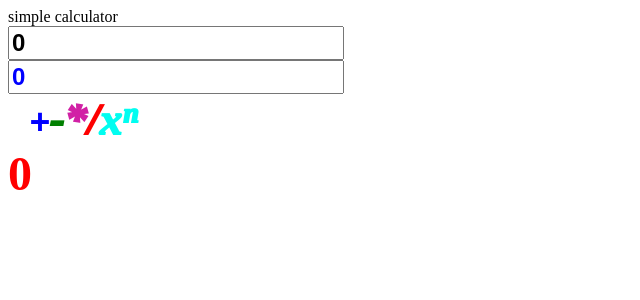
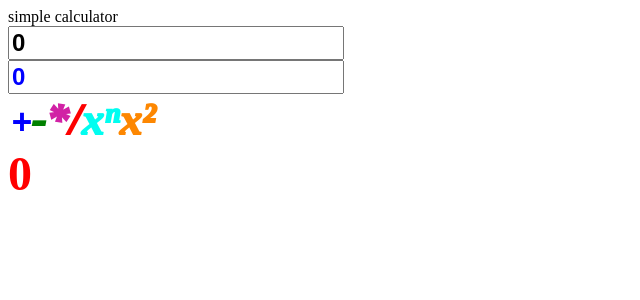
Before and after one commit to I2k3/testing-calculatorr, an Angular app: page / in a window 1280 px wide. Shown: the top 300 px of the page, without its empty margins (0-640 px from the left). Built offline with nearby package versions, Linux system fonts and the light colour scheme.

Commit message:
Create branch sqr

```diff
--- a/src/app/ui/ui.component.css
+++ b/src/app/ui/ui.component.css
@@ -56,3 +56,9 @@
     font-size: 45px;
     font-weight: 1000;
 }
+.sqr-button {
+    cursor: pointer;
+    color: rgb(253, 135, 1);
+    font-size: 45px;
+    font-weight: 1000;
+}
--- a/src/app/ui/ui.component.html
+++ b/src/app/ui/ui.component.html
@@ -27,6 +27,9 @@
     <i class="glyphicon glyphicon exp-button"
         (click)="exp()">xⁿ</i>
 
+    <i class="glyphicon glyphicon sqr-button"
+        (click)="sqr()">x²</i>
+
 </div>
 
 <span class="result">{{ result }}</span>
--- a/src/app/ui/ui.component.ts
+++ b/src/app/ui/ui.component.ts
@@ -3,6 +3,7 @@ import { addition } from "../addition/addition"
 import { division } from '../division/division';
 import { exp } from '../exp/exp';
 import { multiplication } from '../multiplication/multiplication';
+import { sqr } from '../sqr/sqr';
 import { substraction } from '../substraction/substraction';
 
 @Component({
@@ -47,5 +48,10 @@ export class UiComponent implements OnInit {
     myresult = exp(this.operator1, this.operator2);
     this.result = myresult;
   }
+  sqr() {
+    let myresult = 0;
+    myresult = sqr(this.operator1);
+    this.result = myresult;
+  }
 
 }
```
Also changed, not shown: 1 other file (tests, documents, lock files or other folders).
